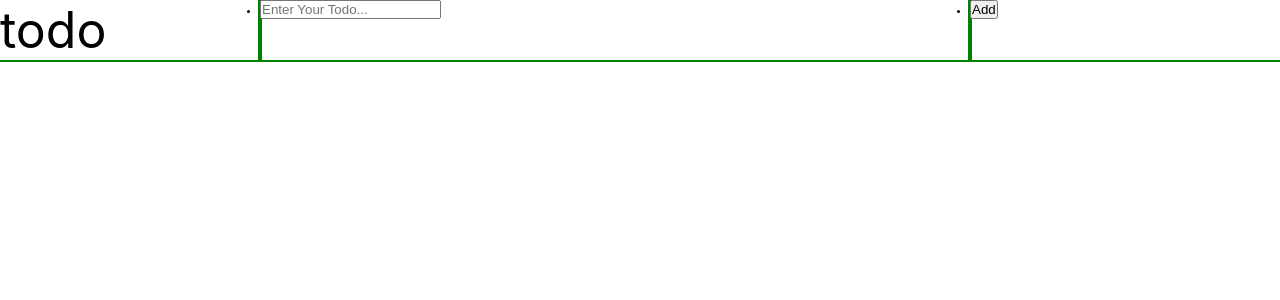
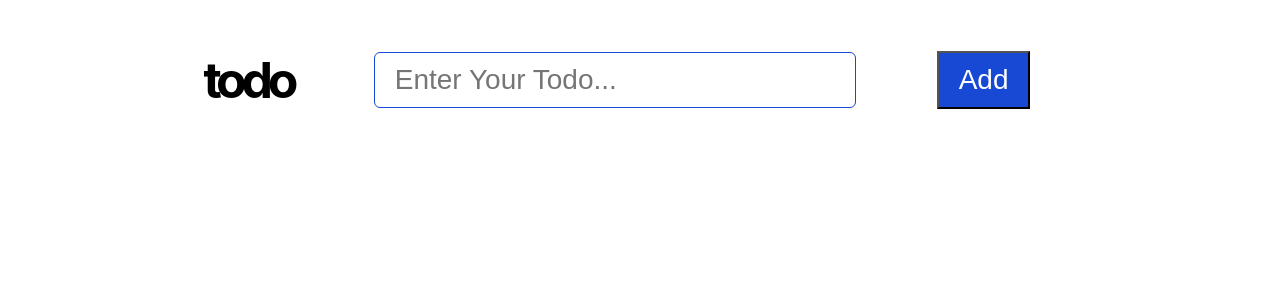
Before and after one commit to RISHIT-PUSHPKAR/todo-list, a React (Create React App) app: page / in a window 1280 px wide. Shown: the top 300 px of the page. Built offline with nearby package versions, Linux system fonts and the light colour scheme.

Commit message:
experiment

```diff
--- a/src/components/HeaderSection.js
+++ b/src/components/HeaderSection.js
@@ -13,7 +13,7 @@ const HeaderSection = () => {
           />
         </li>
         <li className={styles.addBtn_container}>
-          <button>Add</button>
+          <button className={styles.addBtn}>Add</button>
         </li>
       </ul>
     </nav>
--- a/src/components/HeaderSection.module.css
+++ b/src/components/HeaderSection.module.css
@@ -92,22 +92,47 @@
 
 ul {
   display: flex;
+  align-items: center;
+  /* outline: 2px solid red; */
+  margin: 5rem 0rem;
 }
 
 li {
-  outline: 2px solid green;
+  list-style: none;
+  /* outline: 2px solid green; */
   flex-grow: 1;
 }
 
 .input_container {
-  flex-basis: 60rem;
+  display: flex;
+  justify-content: center;
+  flex-basis: 50rem;
 }
 
 .addBtn_container {
+  justify-self: end;
   flex-basis: 20rem;
 }
 
 .logo {
+  text-align: end;
   font-size: 5rem;
   flex-basis: 15rem;
+  letter-spacing: -0.52rem;
+  font-weight: 700;
 }
+
+.input {
+  width: 75%;
+  font-size: 2.8rem;
+  border-radius: 0.6rem;
+  border: 1.5px solid #1749d4;
+  padding: 1.1rem 2rem 1.1rem 2rem;
+}
+
+.addBtn {
+  padding: 1.1rem 2rem 1.1rem 2rem;
+  font-size: 2.8rem;
+  background-color: #1749d4;
+  color: white;
+}
```
